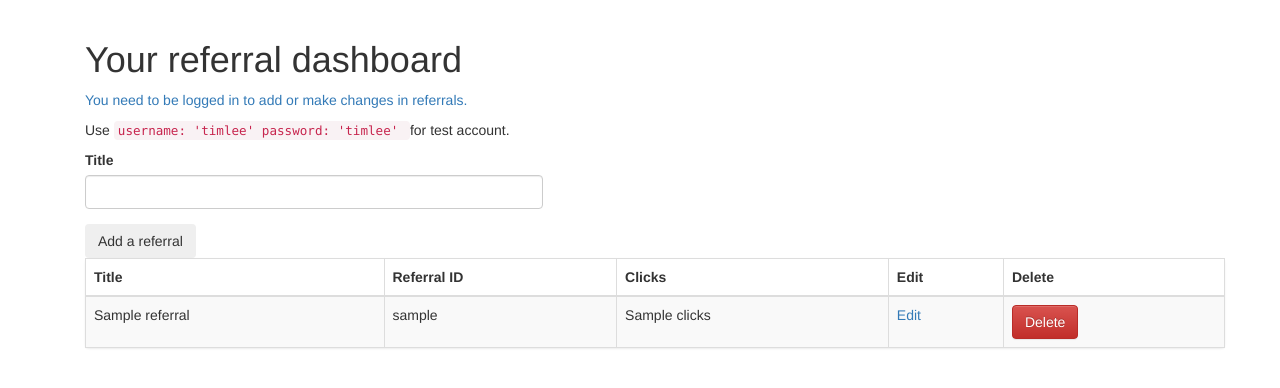
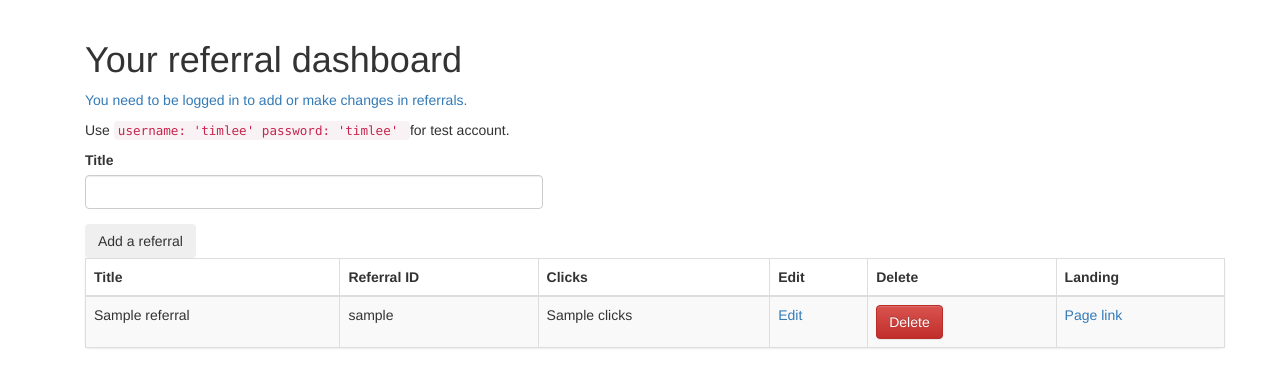
Before and after one commit to chhantyal/referly, a Django app: template referly/templates/referrals/referral_list.html in a window 1280 px wide. Shown: the part 52-440 px from the top of the page. Run offline with Django 3.2, Linux system fonts and the light colour scheme; the template is opened without the code that fills it: most values are stand-ins (such as "Sample title", 1, 10 or a date in 2020); some libraries are stand-ins or nearby versions.

Commit message:
link landing page

```diff
--- a/referly/templates/referrals/referral_list.html
+++ b/referly/templates/referrals/referral_list.html
@@ -40,6 +40,7 @@
               <th> Clicks </th>
               <th>Edit</th>
               <th>Delete</th>
+              <th>Landing</th>
             </tr>
           </thead>
           <tbody>
@@ -55,6 +56,7 @@
                   <input class="btn btn-danger" type="submit" value="Delete"/>
                 </form>
               </td>
+              <td><a href="{% url 'landing' %}?link={{ referral.slug }}">Page link</a></td>
             </tr>
             {% endfor %}
           </tbody>
```
